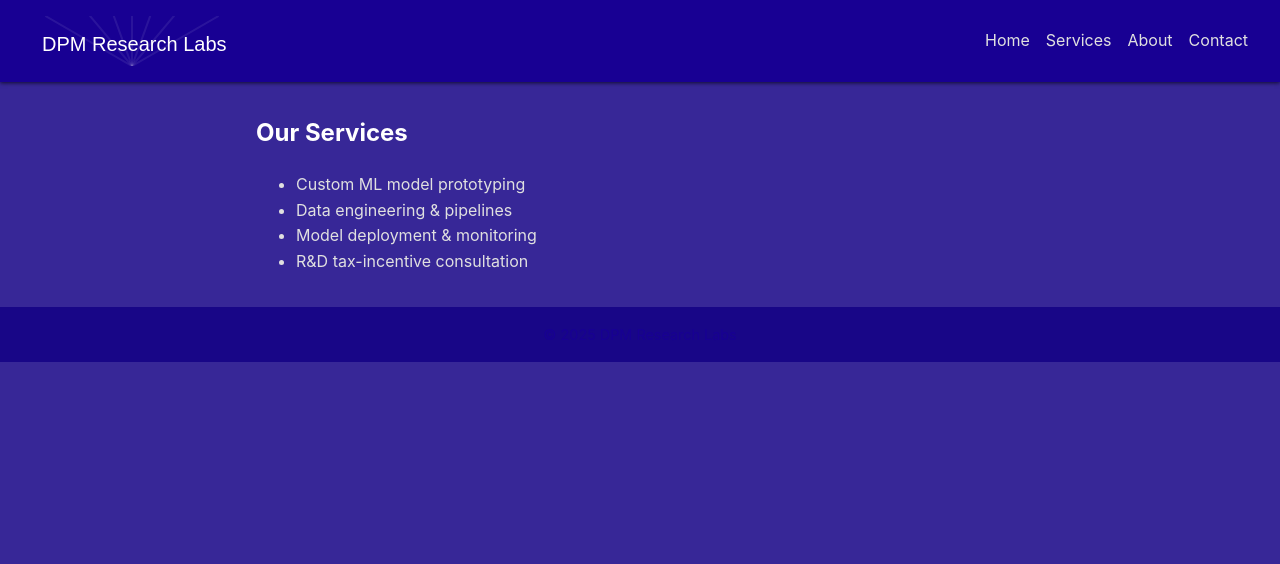
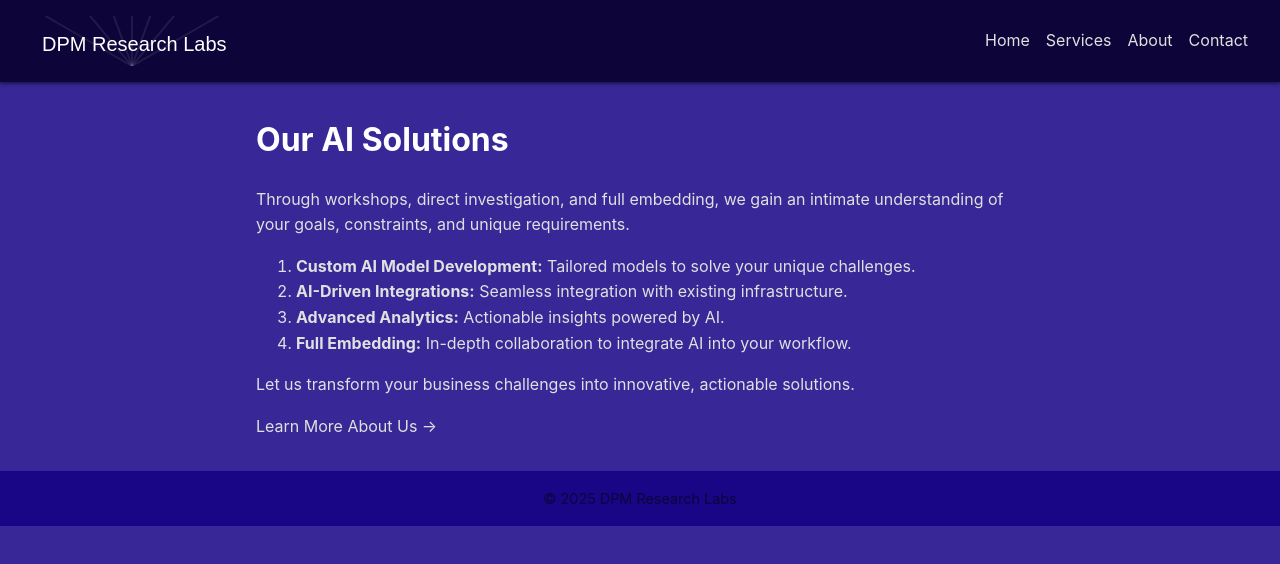
Before and after one commit to kblock1/dpm-research-labs, a Next.js app: page /services in a window 1280 px wide. Shown: the top 564 px of the page. Built offline with nearby package versions, Linux system fonts and the light colour scheme.

Commit message:
content dump

```diff
--- a/pages/services.tsx
+++ b/pages/services.tsx
@@ -3,13 +3,33 @@ import Layout from '../components/Layout'
 export default function Services() {
   return (
     <Layout title="Services">
-      <h2>Our Services</h2>
-      <ul>
-        <li>Custom ML model prototyping</li>
-        <li>Data engineering & pipelines</li>
-        <li>Model deployment & monitoring</li>
-        <li>R&D tax-incentive consultation</li>
-      </ul>
+      <h1>Our AI Solutions</h1>
+      <p>
+        Through workshops, direct investigation, and full embedding, we gain an
+        intimate understanding of your goals, constraints, and unique requirements.
+      </p>
+      <ol>
+        <li>
+          <strong>Custom AI Model Development:</strong> Tailored models to solve
+          your unique challenges.
+        </li>
+        <li>
+          <strong>AI-Driven Integrations:</strong> Seamless integration with
+          existing infrastructure.
+        </li>
+        <li>
+          <strong>Advanced Analytics:</strong> Actionable insights powered by AI.
+        </li>
+        <li>
+          <strong>Full Embedding:</strong> In-depth collaboration to integrate
+          AI into your workflow.
+        </li>
+      </ol>
+      <p>
+        Let us transform your business challenges into innovative, actionable
+        solutions.
+      </p>
+      <a href="/about">Learn More About Us →</a>
     </Layout>
   )
 }
--- a/styles/globals.css
+++ b/styles/globals.css
@@ -22,7 +22,7 @@ header {
   align-items: center;
   justify-content: space-between;
   padding: 1rem 2rem;
-  background: #180093;
+  background: #0d0539;
   box-shadow: 0 1px 4px rgba(0, 0, 0, 0.7);
 }
 
@@ -65,6 +65,6 @@ footer {
   text-align: center;
   padding: 1rem;
   font-size: 0.9rem;
-  color: #180093;
+  color: #0d0539;
   background: #140085d8;
 }
```
Also changed, not shown: amplify-success-rule.json (added, +9 -0 lines), pages/about.tsx (+12 -3 lines), pages/index.tsx (+16 -4 lines).
